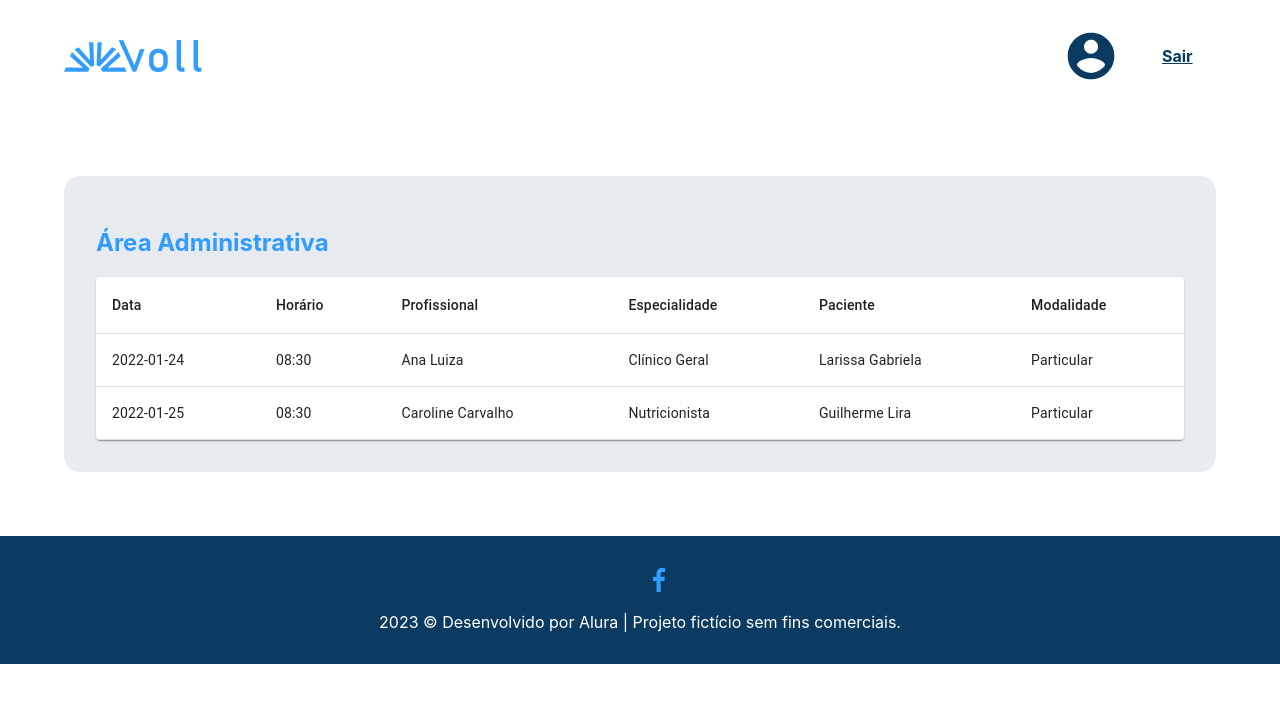
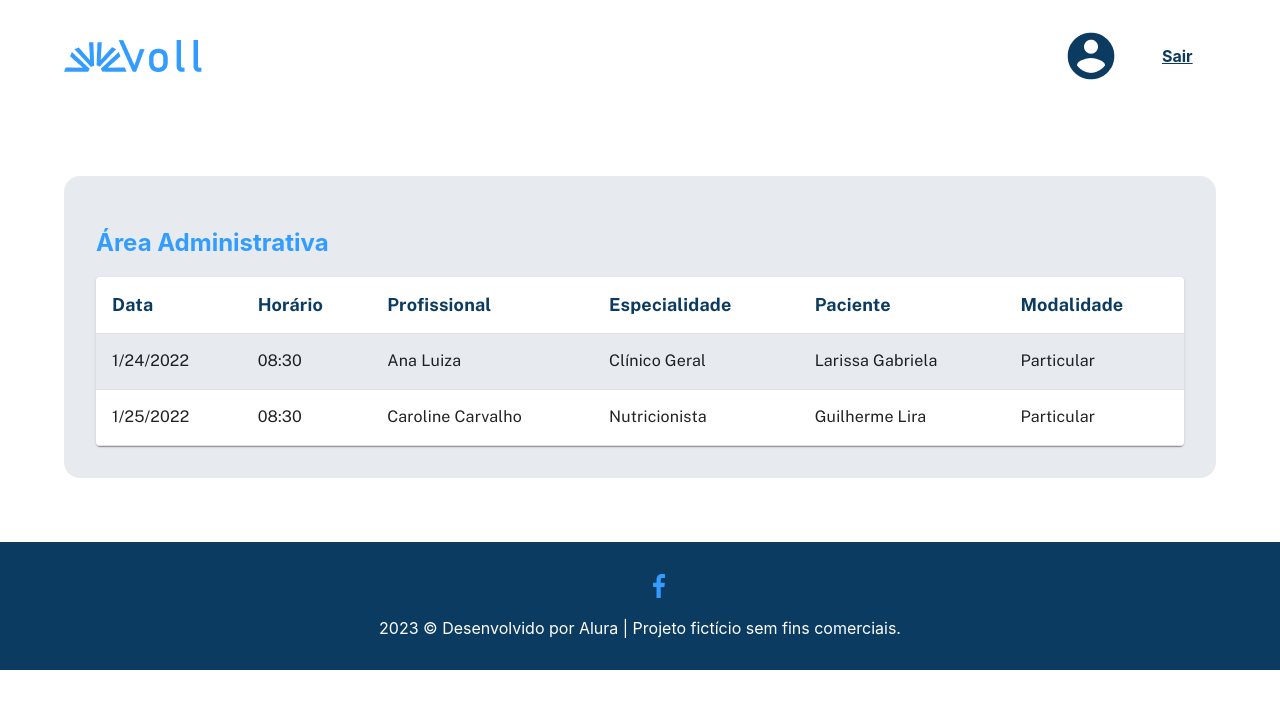
Before and after one commit to MonicaHillman/voll, a React (Create React App) app: page / in a window 1280 px wide. Shown: the top 708 px of the page. Built offline with nearby package versions, Linux system fonts and the light colour scheme; data requests are answered from the project's data file; the HTML template or start-up script is replaced by a standard one.

Commit message:
video 3.3

```diff
--- a/src/components/Tabela/index.tsx
+++ b/src/components/Tabela/index.tsx
@@ -1,11 +1,33 @@
+import styled from "@emotion/styled";
 import { Paper } from "@mui/material";
 import Table from "@mui/material/Table";
 import TableBody from "@mui/material/TableBody";
-import TableCell from "@mui/material/TableCell";
+import TableCell, { tableCellClasses } from "@mui/material/TableCell";
 import TableContainer from "@mui/material/TableContainer";
 import TableHead from "@mui/material/TableHead";
 import TableRow from "@mui/material/TableRow";
 import IConsulta from "../../types/IConsulta";
+
+const CelulaEstilizada = styled(TableCell)(() => ({
+    [`&.${tableCellClasses.head}`]: {
+        color: "var(--azul-escuro)",
+        fontSize: 18,
+        fontWeight: 700,
+        fontFamily: "var(--fonte-principal)"
+    },
+    [`&.${tableCellClasses.body}`]: {
+        fontSize: 16,
+        fontFamily: "var(--fonte-principal)"
+    }
+}))
+
+const LinhaEstilizada = styled(TableRow)(() => ({
+    [`&:nth-of-type(odd)`]: {
+        backgroundColor: "var(--cinza-claro)",
+        align: "right"
+    }
+}))
+
 
 function Tabela({ consultas }: { consultas: IConsulta[] | null }) {
     return (
@@ -14,25 +36,25 @@ function Tabela({ consultas }: { consultas: IConsulta[] | null }) {
                 <Table sx={{ minWidth: 700 }} aria-label="tabela-customizada">
                     <TableHead>
                         <TableRow>
-                            <TableCell>Data</TableCell>
-                            <TableCell>Horário</TableCell>
-                            <TableCell>Profissional</TableCell>
-                            <TableCell>Especialidade</TableCell>
-                            <TableCell>Paciente</TableCell>
-                            <TableCell>Modalidade</TableCell>
+                            <CelulaEstilizada>Data</CelulaEstilizada>
+                            <CelulaEstilizada>Horário</CelulaEstilizada>
+                            <CelulaEstilizada>Profissional</CelulaEstilizada>
+                            <CelulaEstilizada>Especialidade</CelulaEstilizada>
+                            <CelulaEstilizada>Paciente</CelulaEstilizada>
+                            <CelulaEstilizada>Modalidade</CelulaEstilizada>
                         </TableRow>
                     </TableHead>
                     <TableBody>
                         {consultas?.map((linha) => {
                             return (
-                                <TableRow>
-                                    <TableCell component="th" scope="row">{linha.data}</TableCell>
-                                    <TableCell>{linha.horario}</TableCell>
-                                    <TableCell>{linha.profissional[0].nome}</TableCell>
-                                    <TableCell>{linha.profissional[0].especialidade}</TableCell>
-                                    <TableCell>{linha.paciente}</TableCell>
-                                    <TableCell>{linha.modalidade}</TableCell>
-                                </TableRow>
+                                <LinhaEstilizada>
+                                    <CelulaEstilizada component="th" scope="row">{new Date(linha.data).toLocaleDateString()}</CelulaEstilizada>
+                                    <CelulaEstilizada>{linha.horario}</CelulaEstilizada>
+                                    <CelulaEstilizada>{linha.profissional[0].nome}</CelulaEstilizada>
+                                    <CelulaEstilizada>{linha.profissional[0].especialidade}</CelulaEstilizada>
+                                    <CelulaEstilizada>{linha.paciente}</CelulaEstilizada>
+                                    <CelulaEstilizada>{linha.modalidade}</CelulaEstilizada>
+                                </LinhaEstilizada>
                             )
                         })}
                     </TableBody>
```
